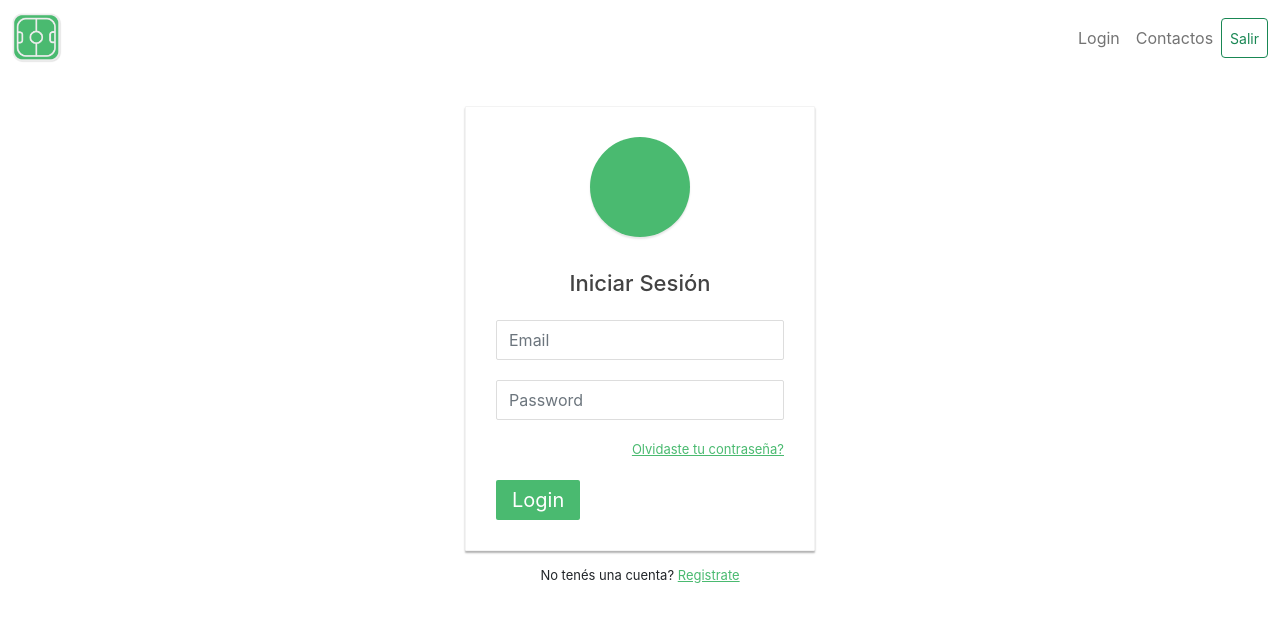
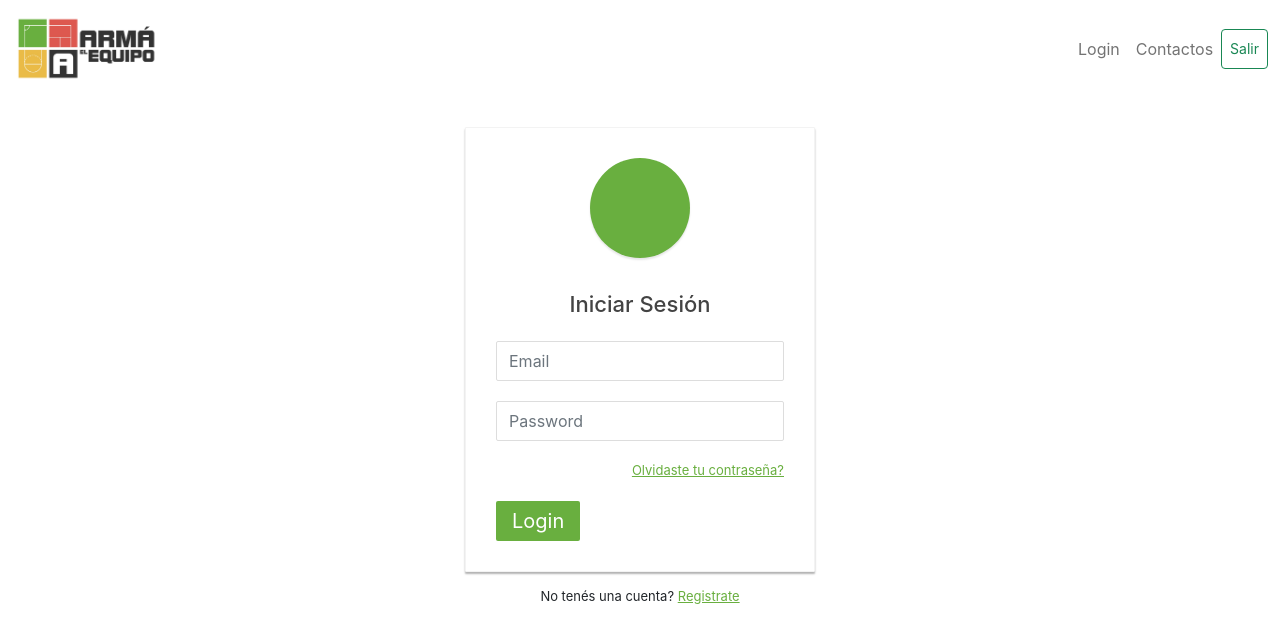
Before and after one commit to gmarino86/tp2-apphib, a React (Create React App) app in the folder front/: page /login in a window 1280 px wide. Shown: the top 642 px of the page. Built offline with nearby package versions, Linux system fonts and the light colour scheme.

Commit message:
Redo navbar and elemnts

```diff
--- a/front/src/App.css
+++ b/front/src/App.css
@@ -6,7 +6,7 @@ ul > li {
   width: 55px;
   height: 55px;
   border-radius: 50%;
-  background: #4aba70;
+  background: #69AF3F;
   position: fixed;
   bottom: 50px;
   right: 50px;
@@ -243,7 +243,7 @@ ul > li {
   border-color: #ddd;
 }
 .form-control:focus {
-  border-color: #4aba70;
+  border-color: #69AF3F;
 }
 .login-form {
       width: 350px;
@@ -272,7 +272,7 @@ ul > li {
   height: 100px;
   border-radius: 50%;
   z-index: 9;
-  background: #4aba70;
+  background: #69AF3F;
   padding: 15px;
   box-shadow: 0px 2px 2px rgba(0, 0, 0, 0.1);
 }
@@ -293,7 +293,7 @@ ul > li {
   right: 15px;
 }
 .login-form .btn {
-  background: #4aba70;
+  background: #69AF3F;
   border: none;
   line-height: normal;
 }
@@ -313,31 +313,31 @@ ul > li {
       font-size: 13px;
   }
   .login-form a {
-      color: #4aba70;
+      color: #69AF3F;
   }
 
 .btn-success {
-  background-color: #4aba70;
-  border-color: #4aba70;
+  background-color: #69AF3F;
+  border-color: #69AF3F;
 }
 
 .btn-event {
-  color: #4aba70;
-  border-color: #4aba70;
+  color: #69AF3F;
+  border-color: #69AF3F;
 }
 
 .btn-event:hover {
-  background-color: #4aba70;
+  background-color: #69AF3F;
   color: #fff;
 }
 
 .nav-link:hover {
-  color: #4aba70;
+  color: #69AF3F;
 }
 
 .btn-submit-event {
-  background-color: #4aba70;
-  border-color: #4aba70;
+  background-color: #69AF3F;
+  border-color: #69AF3F;
 }
 
 .btn-submit-event:hover {
--- a/front/src/components/Eventos/Eventos.jsx
+++ b/front/src/components/Eventos/Eventos.jsx
@@ -25,6 +25,8 @@ function Evento() {
       setEventos(data);
     });
   }, []);
+
+  console.log(eventos);
 
   return (
     <div>
--- a/front/src/components/Eventos/EventosList.jsx
+++ b/front/src/components/Eventos/EventosList.jsx
@@ -3,7 +3,7 @@ import { Link } from "react-router-dom";
 function EventoJugadorListItem({ event }) {
   return (
         <>
-        <div className="col-md-4">
+        <div className="col-md-4 mt-5">
           <div className="card card-01">
             <img className="card-img-top" src="https://images.pexels.com/photos/247599/pexels-photo-247599.jpeg?h=350&auto=compress&cs=tinysrgb" alt={event.titulo} />
             <div className="card-body">
--- a/front/src/pages/EventoView.jsx
+++ b/front/src/pages/EventoView.jsx
@@ -28,7 +28,7 @@ function EventoView() {
     <div>
       <nav className="navbar navbar-expand-lg">
         <div className="container-fluid">
-          <Link className="navbar-brand" to="/">
+          <Link className="navbar-brand btn btn-success text-white" to="/">
             Volver
           </Link>
         </div>
--- a/front/src/pages/Navbar.page.jsx
+++ b/front/src/pages/Navbar.page.jsx
@@ -1,6 +1,6 @@
 import { Link } from "react-router-dom";
 import { useNavigate } from "react-router-dom";
-import logo from "../images/logo_aee.png"
+import logo from "../images/logo-nuevo.jpeg"
 
 function Navbar() {
   let navigate = useNavigate();
@@ -12,7 +12,7 @@ function Navbar() {
 
   return (
     <>
-      <nav className="navbar navbar-expand-lg">
+      {/* <nav className="navbar navbar-expand-lg">
         <div className="container-fluid">
           <Link className="navbar-brand" to="/">
               <img src={logo} width="50" alt="Arma el Equipo"></img>
@@ -30,6 +30,36 @@ function Navbar() {
             </li>
           </ul>
         </div>
+      </nav> */}
+
+      <nav className="navbar navbar-expand-lg">
+        <div className="container-fluid">
+          <Link className="navbar-brand" to="/">
+              <img src={logo} width="150" alt="Arma el Equipo"></img>
+          </Link>
+
+          <div>
+            <button className="navbar-toggler" type="button" data-bs-toggle="collapse" data-bs-target="#navbarNav" aria-controls="navbarNav" aria-expanded="false" aria-label="Toggle navigation">
+              <span className="navbar-toggler-icon"></span>
+            </button>
+
+            <div className="collapse navbar-collapse" id="navbarNav">
+              <ul className="navbar-nav">
+                <li className="nav-item">
+                <Link className="nav-link custom-nav-link px-2" aria-current="page" to="/login">
+                  Login
+                </Link>
+                </li>
+                <li className="nav-item">
+                  <Link className="nav-link custom-nav-link px-2" aria-current="page" to="/">
+                  Contactos
+                  </Link>
+                </li>
+                  <button className="btn btn-sm btn-outline-success my-2 my-sm-0" type="button" onClick={logout}>Salir</button>
+              </ul>
+            </div>
+          </div>
+        </div>
       </nav>
     </>
   );
```
Also changed, not shown: front/src/images/logo-nuevo.jpeg (added).
